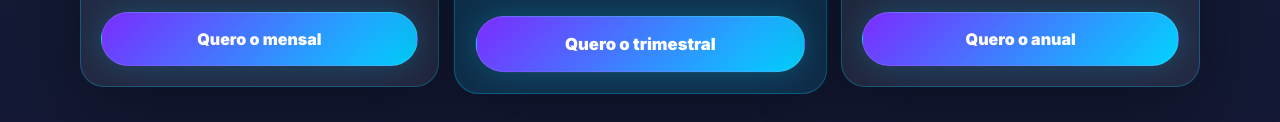
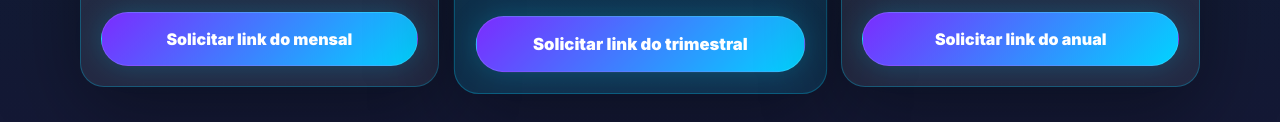
Before and after one commit to assinacard/home, a website: page index.html in a window 1280 px wide. Shown: the part 5927-6049 px from the top of the page. Drawn offline with Linux system fonts and the light colour scheme.

Commit message:
Vamos ver

```diff
--- a/index.html
+++ b/index.html
@@ -168,16 +168,16 @@
         <div class="plans-grid">
           <article class="plan-card">
             <img src="assets/Plano Mensal.png" alt="Plano Mensal AssinaCard">
-            <a class="btn btn--full checkout-trigger" href="https://tally.so/r/vGd6L8" target="_blank" rel="noopener">Quero o mensal</a>
+            <a class="btn btn--full" href="https://tally.so/r/vGd6L8?plano=Mensal" target="_blank" rel="noopener">Solicitar link do mensal</a>
           </article>
           <article class="plan-card plan-card--featured">
             <span class="badge">Mais escolhido</span>
             <img src="assets/Plano Trimestral.png" alt="Plano Trimestral AssinaCard">
-            <a class="btn btn--full checkout-trigger" href="https://tally.so/r/vGd6L8" target="_blank" rel="noopener">Quero o trimestral</a>
+            <a class="btn btn--full" href="https://tally.so/r/vGd6L8?plano=Trimestral" target="_blank" rel="noopener">Solicitar link do trimestral</a>
           </article>
           <article class="plan-card">
             <img src="assets/Plano Anual.png" alt="Plano Anual AssinaCard">
-            <a class="btn btn--full checkout-trigger" href="https://tally.so/r/vGd6L8" target="_blank" rel="noopener">Quero o anual</a>
+            <a class="btn btn--full" href="https://tally.so/r/vGd6L8?plano=Anual" target="_blank" rel="noopener">Solicitar link do anual</a>
           </article>
         </div>
       </div>
```
